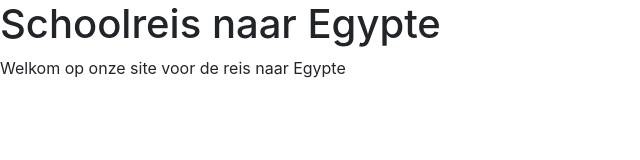
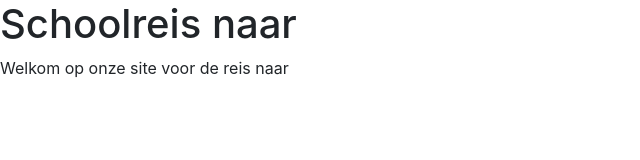
Before and after one commit to viktorvaneeckhoutte/Reis-website, a plain HTML site: page index.html in a window 1280 px wide. Shown: the whole page, without its empty margins (0-640 px from the left). Drawn offline with nearby package versions, Linux system fonts and the light colour scheme.

Commit message:
general site
bestemmingen verwijderen

```diff
--- a/index.html
+++ b/index.html
@@ -13,8 +13,8 @@
 </head>
 
 <body>
-  <h1>Schoolreis naar Egypte</h1>
-  <p>Welkom op onze site voor de reis naar Egypte</p>
+  <h1>Schoolreis naar </h1>
+  <p>Welkom op onze site voor de reis naar </p>
 
 
 
```
